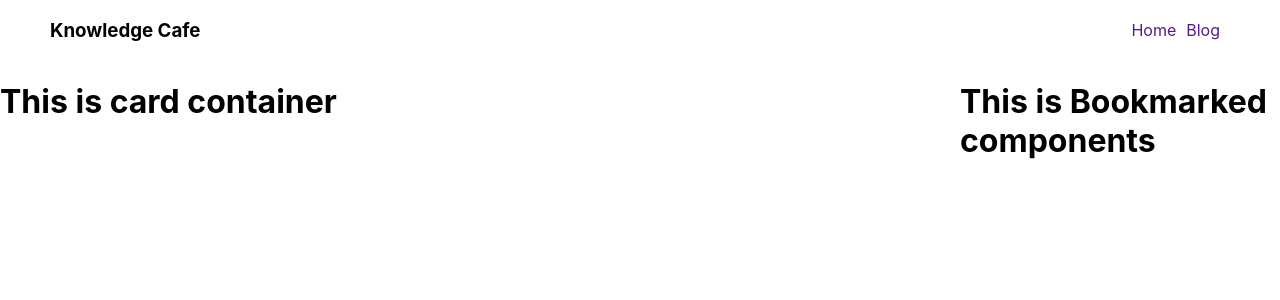
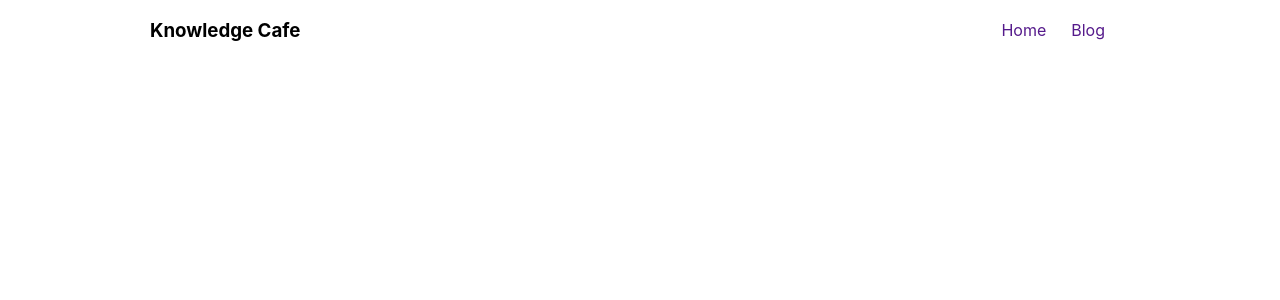
Before and after one commit to Mohammademon02/knowledge-cafe, a React (Create React App) app: page / in a window 1280 px wide. Shown: the top 300 px of the page. Built offline with nearby package versions, Linux system fonts and the light colour scheme.

Commit message:
header part completed

```diff
--- a/src/App.js
+++ b/src/App.js
@@ -1,12 +1,9 @@
 import './App.css';
 import Header from './components/Header/Header';
-import Card from './components/Card/Card';
-
 function App() {
   return (
     <div className="App">
       <Header></Header>
-      <Card></Card>
     </div>
   );
 }
--- a/src/components/Bookmarked/Bookmarked.js
+++ /dev/null
@@ -1,13 +0,0 @@
-import React from 'react';
-
-const Bookmarked = () => {
-    return (
-        <div>
-            <h1>This is Bookmarked components
-
-            </h1>
-        </div>
-    );
-};
-
-export default Bookmarked;
--- a/src/components/Card/Card.css
+++ /dev/null
@@ -1,19 +0,0 @@
-
-
-
-.main-container{
-    display: grid;
-    grid-template-columns: 3fr 1fr;
-}
-
-
-
-/* .user-container{
-    display: flex;
-    align-items: center;
-    justify-content: space-between;
-}
-
-.author-details{
-    display: flex;
-} */
--- a/src/components/Card/Card.js
+++ /dev/null
@@ -1,41 +0,0 @@
-import React, { useEffect, useState } from 'react';
-import Bookmarked from '../Bookmarked/Bookmarked';
-import './Card.css'
-
-const Card = () => {
-    const [cards, setCards] = useState([]);
-
-    useEffect( () =>{
-        fetch('fakedb.json')
-        .then(res => res.json())
-        .then(data => console.log(data))
-    } , [])
-    return (
-        <div className='main-container'>
-            <div className='card-container'>
-                <h1>This is card container</h1>
-            </div>
-            <div className='bookmarked-container'>
-                <Bookmarked></Bookmarked>
-            </div>
-
-            {/* <div>
-                <img src="../../images/blog1.png" alt="" />
-                <div className='user-container'>
-                    <div className='author-details'>
-                        <img src="../../images/person1.png" alt="" />
-                        <div>
-                            <h3>Mr. Raju</h3>
-                            <p>Date: 8 Mar (14 days ago)</p>
-                        </div>
-                    </div>
-                    <div>
-                        <p>9 min read</p>
-                    </div>
-                </div>
-            </div> */}
-        </div>
-    );
-};
-
-export default Card;
--- a/src/components/Header/Header.css
+++ b/src/components/Header/Header.css
@@ -1,14 +1,14 @@
 
 
 .header-container{
-    margin: 0 50px;
     display: flex;
     align-items: center;
     justify-content: space-between;
+    margin: 0 150px;
 }
 
 .nav-btn{
     text-decoration: none;
-    margin-right: 10px;
     font-size: 16px;
+    margin-right: 25px;
 }
--- a/src/components/Header/Header.js
+++ b/src/components/Header/Header.js
@@ -5,10 +5,10 @@ const Header = () => {
     return (
         <div className='header-container'>
             <h3>Knowledge Cafe</h3>
-           <div >
+            <div>
                 <a className='nav-btn' href="">Home</a>
                 <a className='nav-btn' href="">Blog</a>
-           </div>
+            </div>
         </div>
     );
 };
```
Also changed, not shown: src/components/Body/Body.css (added), src/components/Body/Body.js (added).
